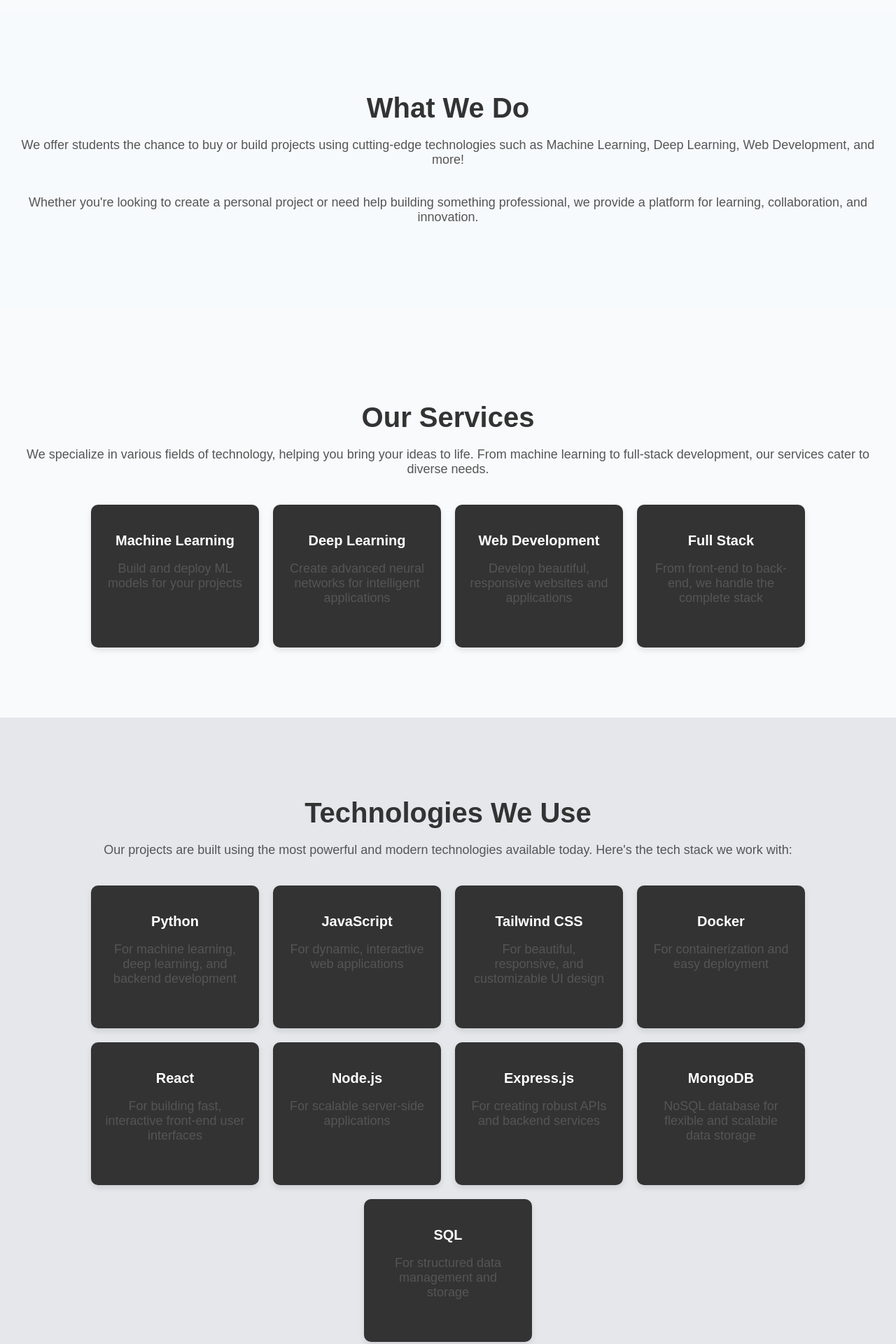
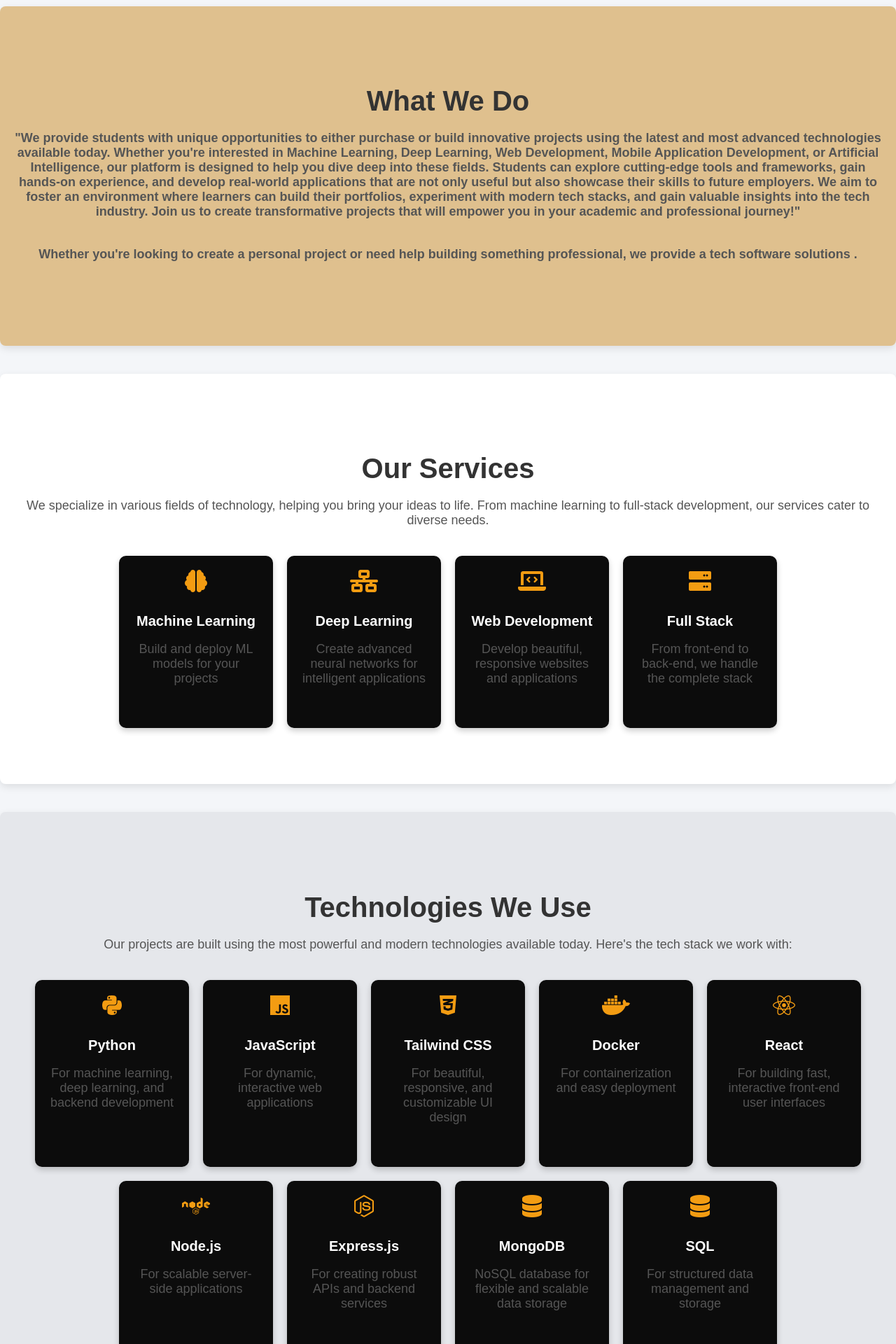
Before and after one commit to Adi56a/DevGrade, a Flask app: page /services in a window 1280 px wide. Shown: the part 941-2861 px from the top of the page at 70% size. Run offline with Flask 3, Linux system fonts and the light colour scheme.

Commit message:
git services

```diff
--- a/templates/services.html
+++ b/templates/services.html
@@ -5,13 +5,15 @@
     <meta charset="UTF-8">
     <meta name="viewport" content="width=device-width, initial-scale=1.0">
     <title>About Us - Tech Projects</title>
+    <!-- Font Awesome for icons -->
+    <link rel="stylesheet" href="https://cdnjs.cloudflare.com/ajax/libs/font-awesome/6.0.0-beta3/css/all.min.css">
     <style>
         /* General Styles */
         body {
             font-family: 'Arial', sans-serif;
             margin: 0;
             padding: 0;
-            background-color: #f9fafb;
+            background-color: #f4f6f9;
             color: #333;
         }
 
@@ -63,6 +65,10 @@
         .section {
             padding: 80px 20px;
             text-align: center;
+            background-color: #ffffff;
+            border-radius: 8px;
+            box-shadow: 0 4px 12px rgba(0, 0, 0, 0.1);
+            margin-bottom: 40px;
         }
 
         .section h2 {
@@ -94,18 +100,24 @@
         }
 
         .tech-stack div {
-            background-color: #333;
+            background-color: #0c0c0c;
             padding: 20px;
             border-radius: 10px;
             color: white;
             text-align: center;
-            width: 200px;
-            box-shadow: 0 4px 8px rgba(0, 0, 0, 0.1);
+            width: 180px;
+            box-shadow: 0 4px 8px rgba(0, 0, 0, 0.2);
         }
 
         .tech-stack div h3 {
             margin-bottom: 10px;
             font-size: 1.25rem;
+        }
+
+        .tech-stack div i {
+            font-size: 2rem;
+            margin-bottom: 10px;
+            color: #f39c12;
         }
 
         /* Footer Section */
@@ -114,22 +126,17 @@
             color: white;
             padding: 20px;
             text-align: center;
+            font-size: 1rem;
         }
-
-
-
-
-
 
         .navbar {
             display: flex;
             justify-content: space-between;
             align-items: center;
-            padding: 10px 20px;
-            background-color: #0c0c0c;
+            padding: 20px;
+            background-color: #333;
             color: white;
             position: relative;
-            padding: 2vw;
         }
 
         .navbar .logo {
@@ -138,20 +145,20 @@
         }
 
         .navbar .logo img {
-            width: 60px;
-            height: 60px;
+            width: 50px;
+            height: 50px;
             margin-right: 10px;
         }
 
         .navbar .company-name {
-            font-size: 20px;
+            font-size: 22px;
             font-weight: bold;
+            letter-spacing: 1px;
         }
 
         .nav-links {
             display: flex;
             list-style-type: none;
-            z-index: 100;
         }
 
         .nav-links li {
@@ -224,20 +231,18 @@
         }
 
 
-
-
-
-
-
+        .what_we_do{
+            background-color: rgba(218, 176, 110, 0.763);
+             color: black;
+             font-weight: bold;
+        }
     </style>
 </head>
 
 <body>
 
+    <!-- Navbar -->
     {% include 'navbar.html' %}
-
-
-
 
 
     <!-- Hero Section -->
@@ -253,10 +258,10 @@
     </section>
 
     <!-- What We Do Section -->
-    <section class="section bg-gray-100">
+    <section class="what_we_do section bg-red-300">
         <h2>What We Do</h2>
-        <p>We offer students the chance to buy or build projects using cutting-edge technologies such as Machine Learning, Deep Learning, Web Development, and more!</p>
-        <p>Whether you're looking to create a personal project or need help building something professional, we provide a platform for learning, collaboration, and innovation.</p>
+        <p>"We provide students with unique opportunities to either purchase or build innovative projects using the latest and most advanced technologies available today. Whether you're interested in Machine Learning, Deep Learning, Web Development, Mobile Application Development, or Artificial Intelligence, our platform is designed to help you dive deep into these fields. Students can explore cutting-edge tools and frameworks, gain hands-on experience, and develop real-world applications that are not only useful but also showcase their skills to future employers. We aim to foster an environment where learners can build their portfolios, experiment with modern tech stacks, and gain valuable insights into the tech industry. Join us to create transformative projects that will empower you in your academic and professional journey!"</p>
+        <p>Whether you're looking to create a personal project or need help building something professional, we provide a tech software solutions .</p>
     </section>
 
     <!-- Our Services Section -->
@@ -265,18 +270,22 @@
         <p>We specialize in various fields of technology, helping you bring your ideas to life. From machine learning to full-stack development, our services cater to diverse needs.</p>
         <div class="tech-stack">
             <div>
+                <i class="fas fa-brain"></i>
                 <h3>Machine Learning</h3>
                 <p>Build and deploy ML models for your projects</p>
             </div>
             <div>
+                <i class="fas fa-network-wired"></i>
                 <h3>Deep Learning</h3>
                 <p>Create advanced neural networks for intelligent applications</p>
             </div>
             <div>
+                <i class="fas fa-laptop-code"></i>
                 <h3>Web Development</h3>
                 <p>Develop beautiful, responsive websites and applications</p>
             </div>
             <div>
+                <i class="fas fa-server"></i>
                 <h3>Full Stack</h3>
                 <p>From front-end to back-end, we handle the complete stack</p>
             </div>
@@ -289,38 +298,47 @@
         <p>Our projects are built using the most powerful and modern technologies available today. Here's the tech stack we work with:</p>
         <div class="tech-stack">
             <div>
+                <i class="fab fa-python"></i>
                 <h3>Python</h3>
                 <p>For machine learning, deep learning, and backend development</p>
             </div>
             <div>
+                <i class="fab fa-js"></i>
                 <h3>JavaScript</h3>
                 <p>For dynamic, interactive web applications</p>
             </div>
             <div>
+                <i class="fab fa-css3-alt"></i>
                 <h3>Tailwind CSS</h3>
                 <p>For beautiful, responsive, and customizable UI design</p>
             </div>
             <div>
+                <i class="fab fa-docker"></i>
                 <h3>Docker</h3>
                 <p>For containerization and easy deployment</p>
             </div>
             <div>
+                <i class="fab fa-react"></i>
                 <h3>React</h3>
                 <p>For building fast, interactive front-end user interfaces</p>
             </div>
             <div>
+                <i class="fab fa-node"></i>
                 <h3>Node.js</h3>
                 <p>For scalable server-side applications</p>
             </div>
             <div>
+                <i class="fab fa-node-js"></i>
                 <h3>Express.js</h3>
                 <p>For creating robust APIs and backend services</p>
             </div>
             <div>
+                <i class="fas fa-database"></i>
                 <h3>MongoDB</h3>
                 <p>NoSQL database for flexible and scalable data storage</p>
             </div>
             <div>
+                <i class="fas fa-database"></i>
                 <h3>SQL</h3>
                 <p>For structured data management and storage</p>
             </div>
```
